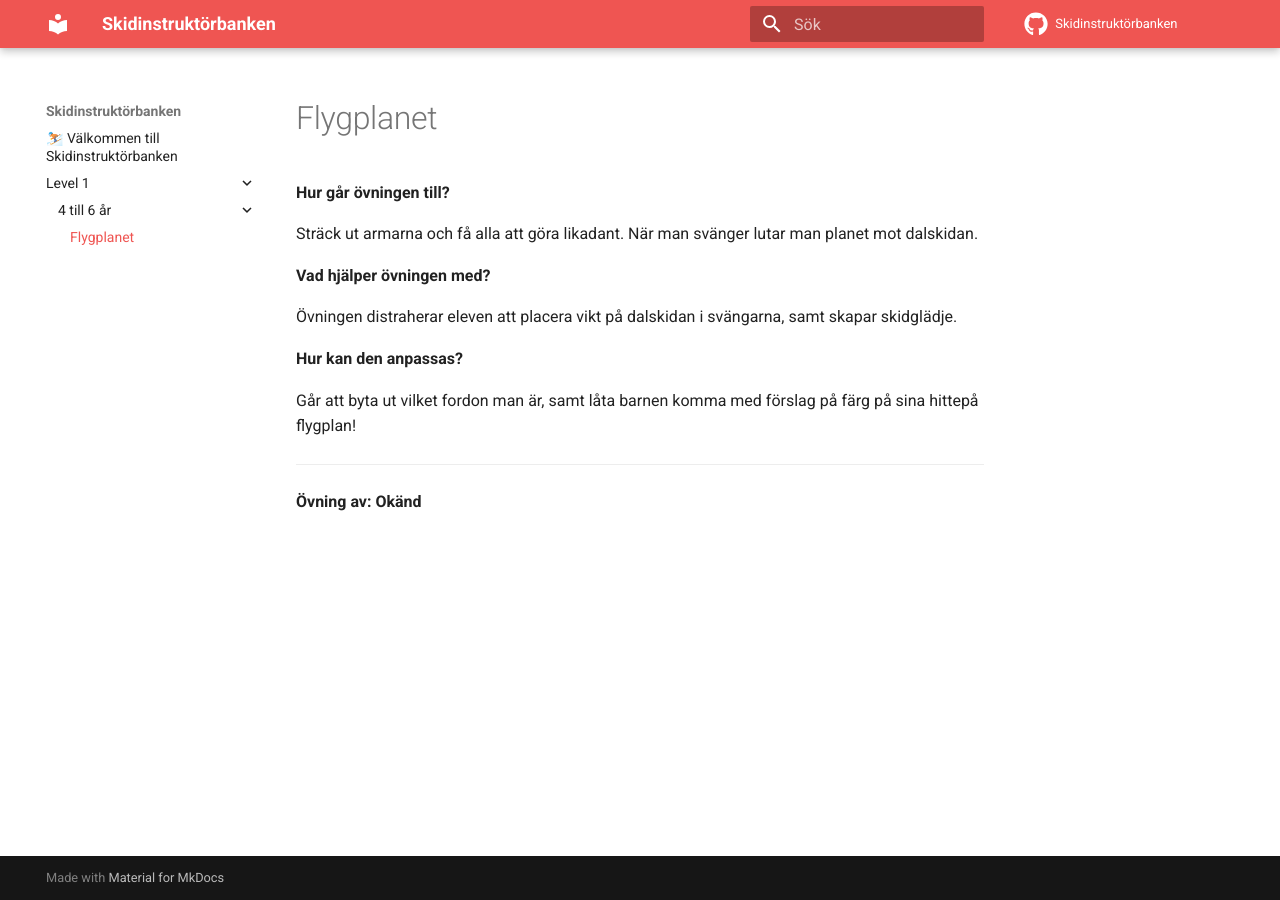
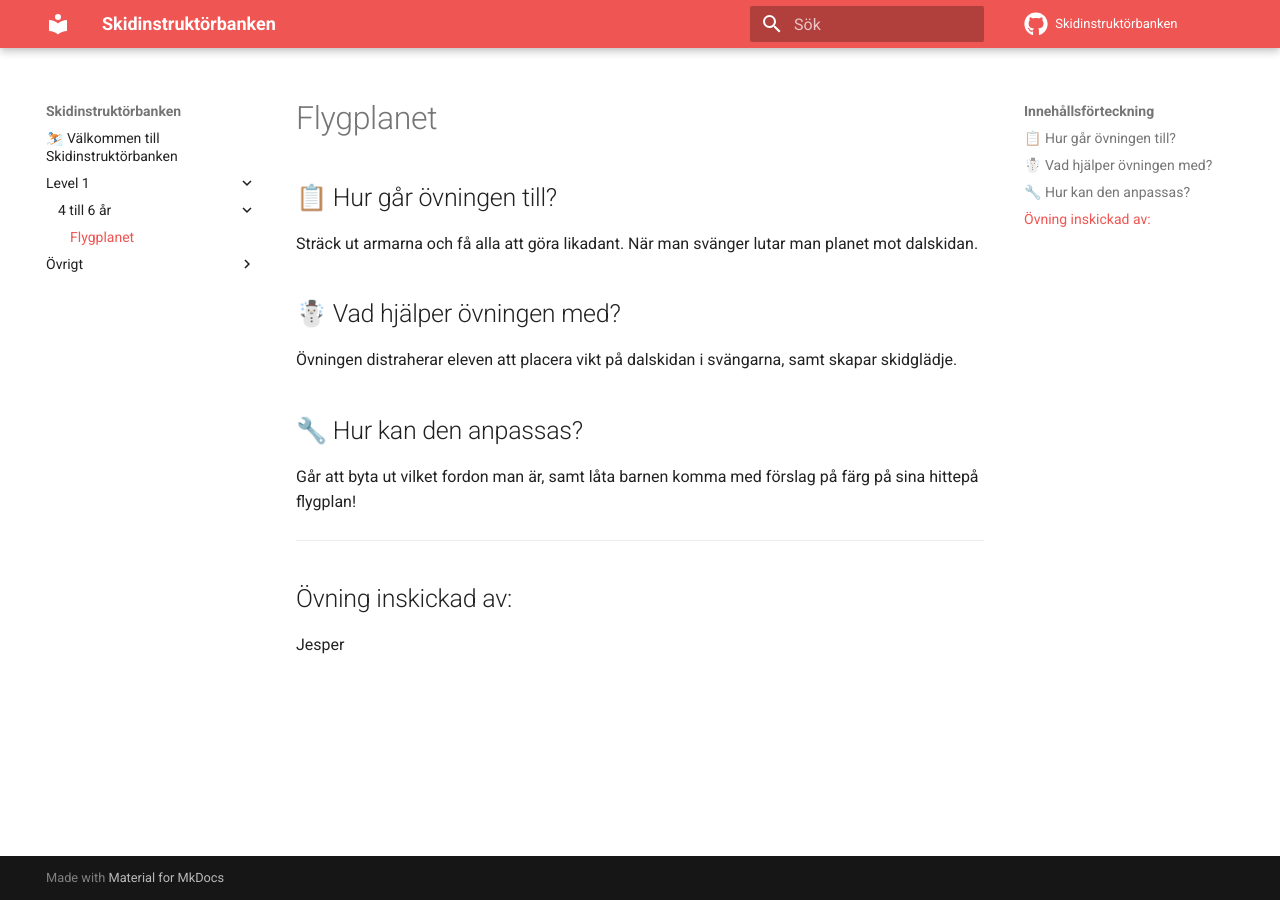
Before and after one commit to Bjorkan/Skidinstruktorbanken, an MkDocs documentation site: the page built from docs/Level 1/4 till 6 år/flygplanet.md, in a window 1280 px wide. Built offline with MkDocs 1.6.1 and Material for MkDocs 9.7.7, drawn with Linux system fonts in a browser that asks for light colours; comment, search, counter and statistics services are not loaded.

Commit message:
Lade till mall för övningar, samt uppdaterade övning för att matcha mallen

```diff
--- a/docs/Level 1/4 till 6 år/flygplanet.md
+++ b/docs/Level 1/4 till 6 år/flygplanet.md
@@ -1,17 +1,18 @@
 # Flygplanet
 
-**Hur går övningen till?**
+## 📋 Hur går övningen till?
 
 Sträck ut armarna och få alla att göra likadant. När man svänger lutar man planet mot dalskidan.
 
-**Vad hjälper övningen med?**
+## ☃️ Vad hjälper övningen med?
 
 Övningen distraherar eleven att placera vikt på dalskidan i svängarna, samt skapar skidglädje.
 
-**Hur kan den anpassas?**
+## 🔧 Hur kan den anpassas?
 
 Går att byta ut vilket fordon man är, samt låta barnen komma med förslag på färg på sina hittepå flygplan!
 
 ---
 
-**Övning av: Okänd**
+## Övning inskickad av:
+Jesper
```
Also changed, not shown: docs/Övrigt/Mallar/ovnings_mall.md (added, +18 -0 lines).
